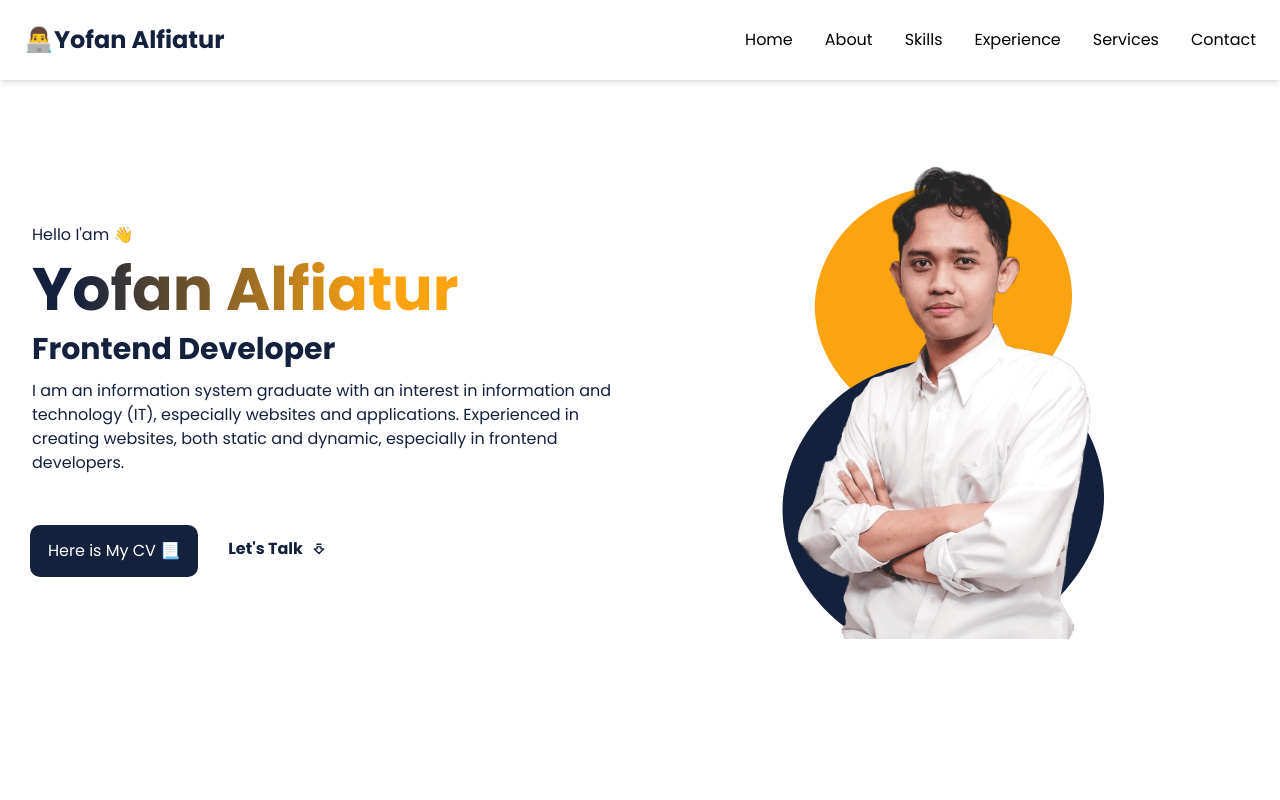
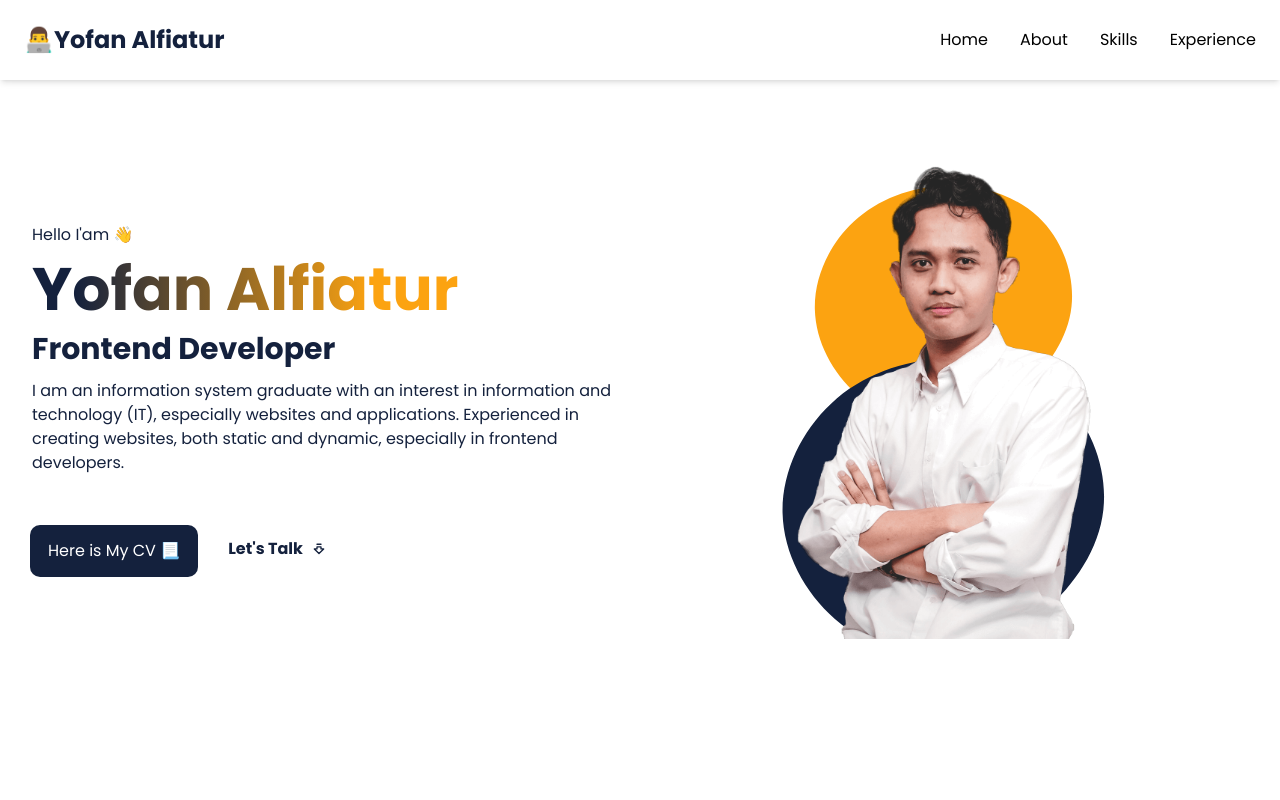
Before and after one commit to yofanalfiatur/portfolio-vite, a React (Vite) app: page / in a window 1280 px wide. Shown: the top 800 px of the page. Built offline with nearby package versions, Linux system fonts and the light colour scheme.

Commit message:
rapiin dikit

```diff
--- a/src/App.jsx
+++ b/src/App.jsx
@@ -20,8 +20,8 @@ function App() {
         <Experience />
         <Skills />
         <Portfolio />
-        {/* <Services /> */}
-        {/* <Contact /> */}
+        {/* <Services />
+        <Contact /> */}
       </main>
       <Footer />
     </>
--- a/src/components/Layouts/Footer.jsx
+++ b/src/components/Layouts/Footer.jsx
@@ -17,7 +17,7 @@ const Footer = () => {
               <div className="flex gap-4">
                 {sosmed.map(({ LogoSosmed, link }, index) => (
                   <a href={link} key={index} target="_blank">
-                    <LogoSosmed className="w-8 h-8 text-secondary" />
+                    <LogoSosmed className="w-8 h-8 text-secondary hover:text-white transition duration-200" />
                   </a>
                 ))}
               </div>
@@ -42,7 +42,9 @@ const Footer = () => {
               </ul>
             </div>
           </div>
-          <div className="flex gap-4 fixed bottom-8 left-1/2 -translate-x-1/2   md:hidden bg-white p-4 rounded-lg shadow-md z-30">
+
+          {/* Footer Fixed Mobile */}
+          <div className="flex gap-4 fixed bottom-4 left-1/2 -translate-x-1/2 md:hidden bg-white p-4 rounded-lg shadow-md z-30">
             {sosmed.map(({ LogoSosmed, link }, index) => (
               <a href={link} key={index} target="_blank">
                 <LogoSosmed className="w-8 h-8 text-secondary" />
--- a/src/constants/data.js
+++ b/src/constants/data.js
@@ -42,14 +42,14 @@ export const linkMenu = [
     title: "Experience",
     href: "/#experience",
   },
-  {
-    title: "Services",
-    href: "/#services",
-  },
-  {
-    title: "Contact",
-    href: "#contact",
-  },
+  // {
+  //   title: "Services",
+  //   href: "/#services",
+  // },
+  // {
+  //   title: "Contact",
+  //   href: "#contact",
+  // },
 ];
 export const about = [
   {
```
